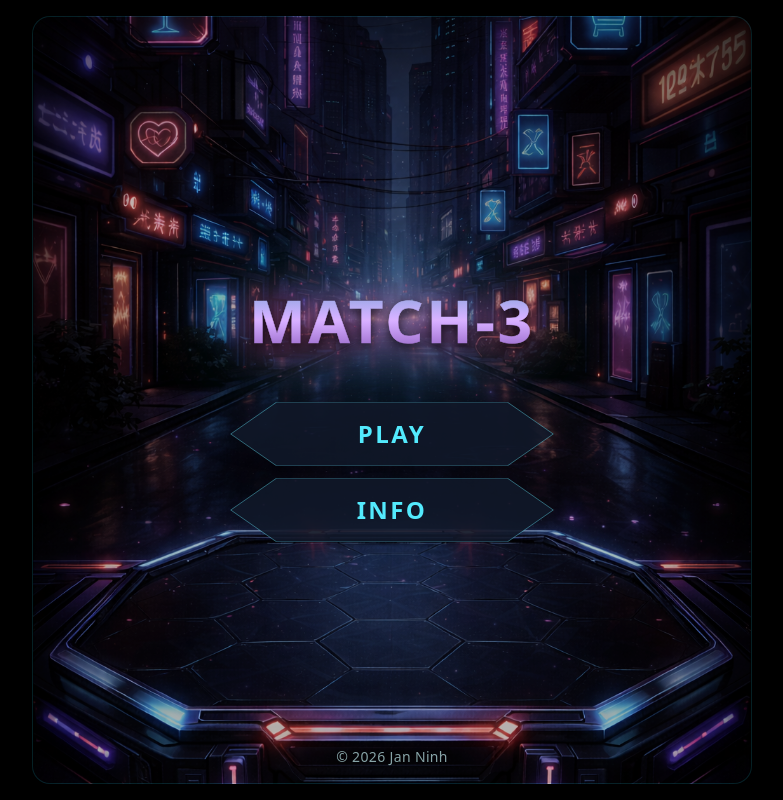
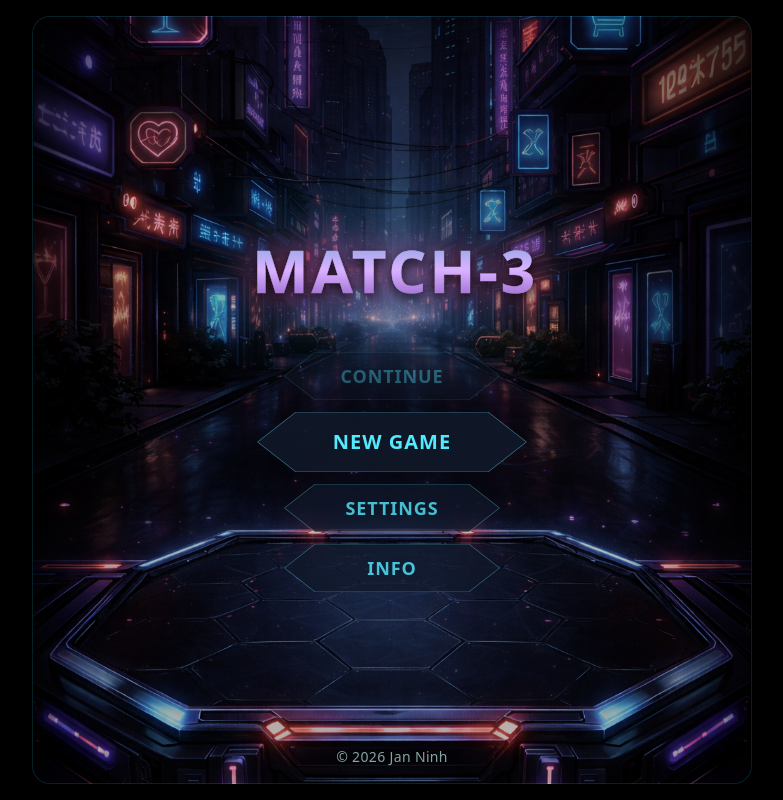
Before and after one commit to jan-ninh/match3-frontend, a React (Vite) app: page / in a window 1280 px wide. Shown: the whole page, without its empty margins (248-1031 px from the left). Built offline with nearby package versions, Linux system fonts and the light colour scheme; no server answers.

Commit message:
polish start menu and level map UX

```diff
--- a/src/components/CyberButton.tsx
+++ b/src/components/CyberButton.tsx
@@ -1,7 +1,7 @@
 import type { ButtonHTMLAttributes } from 'react';
 import { useAudio } from '@/context/AudioContext';
 
-type ButtonSize = 'xl' | 'md' | 'sm';
+type ButtonSize = 'xl' | 'lg' | 'md' | 'sm';
 
 type ButtonProps = ButtonHTMLAttributes<HTMLButtonElement> & {
   label: string;
@@ -10,11 +10,12 @@ type ButtonProps = ButtonHTMLAttributes<HTMLButtonElement> & {
 
 const sizeMap: Record<ButtonSize, string> = {
   xl: 'w-80 md:w-96 h-16 text-2xl tracking-widest',
+  lg: 'w-[280px] md:w-80 h-[60px] text-xl tracking-wider',
   md: 'w-56 md:w-64 h-12 text-lg tracking-wider',
   sm: 'w-auto px-8 h-10 text-sm tracking-wide',
 };
 
-export default function CyberButton({ label, className = '', type = 'button', size = 'xl', onClick, ...props }: ButtonProps) {
+export default function CyberButton({ label, className = '', type = 'button', size = 'xl', onClick, disabled = false, ...props }: ButtonProps) {
   const { playClickSound } = useAudio();
   const hexClip = 'polygon(20% 0%, 80% 0%, 92% 50%, 80% 100%, 20% 100%, 8% 50%)';
 
@@ -26,8 +27,11 @@ export default function CyberButton({ label, className = '', type = 'button', si
   return (
     <button
       type={type}
-      className={`cyber-button group relative select-none cursor-pointer transition-transform duration-500 hover:scale-105 ${sizeMap[size]} ${className}`}
+      className={`cyber-button group relative select-none transition-transform duration-500 ${
+        disabled ? 'cursor-default' : 'cursor-pointer hover:scale-105'
+      } ${sizeMap[size]} ${className}`}
       onClick={handleClick}
+      disabled={disabled}
       {...props}
     >
       {/* Hex Background */}
@@ -47,7 +51,11 @@ export default function CyberButton({ label, className = '', type = 'button', si
       </svg>
 
       {/* Label */}
-      <span className="relative z-10 flex h-full items-center justify-center font-bold text-cyan-300 group-hover:text-pink-500 transition-colors duration-500">
+      <span
+        className={`relative z-10 flex h-full items-center justify-center font-bold text-cyan-300 transition-colors duration-500 ${
+          disabled ? '' : 'group-hover:text-pink-500'
+        }`}
+      >
         {label}
       </span>
     </button>
--- a/src/components/level/levelTheme.ts
+++ b/src/components/level/levelTheme.ts
@@ -16,7 +16,6 @@ export const levelTheme = {
       select-none focus-visible:outline-2 focus-visible:outline-cyan-300
       transition-transform duration-200
       bg-[linear-gradient(135deg,rgba(15,23,42,0.92),rgba(2,6,23,0.92))]
-      backdrop-blur-md
     `,
 
     locked: `
--- a/src/pages/GameStartPage.tsx
+++ b/src/pages/GameStartPage.tsx
@@ -1,30 +1,94 @@
 import { useAuth } from '@/context/AuthContext';
-// src\pages\GameStartPage.tsx
+import { useGuest } from '@/context/GuestContext';
+import { GUEST_STARTING_POWERS } from '@/services/guest/guestStore';
+import { useOverlays } from '@/features/overlays';
+import Modal from '@/components/Modal';
+import { useState } from 'react';
 import { useNavigate } from 'react-router';
 import { CyberButton, CyberTitle } from '@/components';
 
 export default function GameStartPage() {
   const navigate = useNavigate();
-  const { mode } = useAuth();
+  const { mode, playDemo } = useAuth();
+  const { save, store } = useGuest();
+  const { openSettings } = useOverlays();
+  const [confirmNewGame, setConfirmNewGame] = useState(false);
+  const [resetError, setResetError] = useState<string | null>(null);
+  const hasGuestRun =
+    save.completedStages.length > 0 ||
+    save.activeAttempt !== null ||
+    save.powers.bomb !== GUEST_STARTING_POWERS.bomb ||
+    save.powers.laser !== GUEST_STARTING_POWERS.laser ||
+    save.powers.extraShuffle !== GUEST_STARTING_POWERS.extraShuffle;
+  const canContinue = mode === 'account' || hasGuestRun;
+
+  const startNewGame = () => {
+    const previousRunId = store.getSnapshot().save.runId;
+    store.reset();
+    if (store.getSnapshot().save.runId === previousRunId) {
+      setResetError('Guest progress changed in another tab. Reload before starting a new game.');
+      return;
+    }
+    setConfirmNewGame(false);
+    setResetError(null);
+    playDemo();
+    navigate('/game-map');
+  };
 
   const menuButtons = [
-    { label: mode === 'account' ? 'CONTINUE' : 'PLAY', onClick: () => navigate('/game-map') },
+    { label: 'CONTINUE', onClick: () => navigate('/game-map'), disabled: !canContinue, primary: canContinue },
+    {
+      label: 'NEW GAME',
+      onClick: () => {
+        setResetError(null);
+        if (hasGuestRun) setConfirmNewGame(true);
+        else startNewGame();
+      },
+      primary: !canContinue,
+    },
+    { label: 'SETTINGS', onClick: openSettings },
     { label: 'INFO', onClick: () => navigate('/about-us') },
   ];
 
   return (
     <div className="relative h-full min-h-0 w-full box-border overflow-hidden flex items-center justify-center p-4">
       <div className="text-center">
-        <CyberTitle className="p-8 select-none" size="xl">
+        <CyberTitle className="p-8 select-none translate-x-[3px]" size="xl">
           MATCH-3
         </CyberTitle>
 
         <div className="flex flex-col max-w-xl mx-auto gap-3 items-center mt-5">
           {menuButtons.map((btn) => (
-            <CyberButton key={btn.label} label={btn.label} onClick={btn.onClick} />
+            <CyberButton
+              key={btn.label}
+              label={btn.label}
+              onClick={btn.onClick}
+              disabled={btn.disabled}
+              size={btn.primary ? 'lg' : 'md'}
+              className={btn.disabled ? 'opacity-35' : btn.primary ? '' : 'opacity-80'}
+            />
           ))}
         </div>
+        {mode === 'account' && <p className="mt-3 text-sm text-cyan-100/70">New Game starts a local Demo campaign.</p>}
+        {resetError && !confirmNewGame && (
+          <p role="alert" className="mt-3 text-sm text-pink-300">
+            {resetError}
+          </p>
+        )}
       </div>
+
+      <Modal open={confirmNewGame} onClose={() => setConfirmNewGame(false)} title="Start a new game?" size="sm" closeOnBackdrop={false}>
+        <p className="text-center text-cyan-100">Your current local campaign progress and powers will be reset.</p>
+        {resetError && (
+          <p role="alert" className="mt-3 text-sm text-pink-300">
+            {resetError}
+          </p>
+        )}
+        <div className="mt-5 flex flex-wrap justify-center gap-3">
+          <CyberButton label="Cancel" size="sm" onClick={() => setConfirmNewGame(false)} />
+          <CyberButton label="NEW GAME" size="sm" onClick={startNewGame} />
+        </div>
+      </Modal>
 
       <p className="absolute bottom-4 left-1/2 -translate-x-1/2 text-sm font-normal tracking-wide text-cyan-100/65 select-none">© 2026 Jan Ninh</p>
     </div>
--- a/src/pages/LevelMapPage.tsx
+++ b/src/pages/LevelMapPage.tsx
@@ -14,7 +14,7 @@ export default function LevelMapPage() {
   const navigate = useNavigate();
 
   const { user, mode, canUseAccount, profile, profileRequest } = useAuth();
-  const { save, store } = useGuest();
+  const { save } = useGuest();
   const guestAccess = guestStageAccess(save);
 
   const profileToProgress = (profile: CurrentUser): Progress => {
@@ -72,18 +72,9 @@ export default function LevelMapPage() {
         <GuestStatus />
         <AccountPersistenceStatus />
         {mode === 'account' && profileRequest === 'loading' && <p className="text-center">Updating account data · last confirmed values are read-only.</p>}
-        {!user && (
+        {!user && guestAccess.campaignComplete && (
           <div className="text-center my-4">
-            {guestAccess.campaignComplete && <p>Campaign complete! Optional sandbox 12 is unlocked.</p>}
-            <button
-              type="button"
-              className="border border-cyan-300 rounded px-4 py-2"
-              onClick={() => {
-                if (window.confirm('Start a new guest run? This resets local campaign progress and powers.')) store.reset();
-              }}
-            >
-              New Run / Reset
-            </button>
+            <p>Campaign complete! Optional sandbox 12 is unlocked.</p>
           </div>
         )}
         <LevelGrid
--- a/tests/guest-browser.mjs
+++ b/tests/guest-browser.mjs
@@ -45,8 +45,19 @@ try {
   console.log('Browser: fresh/stale guest and real inventory consumption');
   const a = await setup();
   await a.page.goto(base + '/');
-  await a.page.getByRole('button', { name: 'PLAY DEMO', exact: true }).click();
+  assert.equal(await a.page.getByRole('button', { name: 'CONTINUE', exact: true }).isEnabled(), false);
+  const freshRun = (await read(a.page)).runId;
+  await a.page.getByRole('button', { name: 'SETTINGS', exact: true }).click();
+  await a.page.getByRole('dialog', { name: 'Settings', exact: true }).waitFor();
+  await a.page.getByRole('button', { name: 'Close', exact: true }).click();
+  await a.page.getByRole('button', { name: 'INFO', exact: true }).click();
+  await a.page.waitForURL('**/about-us');
+  await a.page.getByRole('button', { name: 'Back', exact: true }).click();
+  await a.page.getByRole('button', { name: 'NEW GAME', exact: true }).click();
   await a.page.getByRole('button', { name: 'Stage 1', exact: true }).waitFor();
+  assert.notEqual((await read(a.page)).runId, freshRun);
+  assert.equal(await a.page.getByRole('dialog').count(), 0);
+  assert.equal(await a.page.getByRole('button', { name: 'New Run / Reset' }).count(), 0);
   assert.equal(await a.page.getByRole('button', { name: 'Stage 1', exact: true }).isEnabled(), true);
   assert.equal(await a.page.getByRole('button', { name: 'Stage 2', exact: true }).isEnabled(), false);
   await a.page.goto(base + '/game-map/play-game?level=12');
@@ -61,12 +72,27 @@ try {
   await a.page.getByRole('button', { name: 'Reshuffle', exact: true }).waitFor();
   assert.equal((await read(a.page)).powers.extraShuffle, 1);
   assert.notEqual((await read(a.page)).activeAttempt.attemptId, spent.activeAttempt.attemptId);
-  await a.page.goto(base + '/game-map');
-  await a.page.getByRole('button', { name: 'New Run / Reset' }).waitFor();
-  a.page.once('dialog', (dialog) => dialog.accept());
-  await a.page.getByRole('button', { name: 'New Run / Reset' }).click();
+  await a.page.goto(base + '/');
+  assert.equal(await a.page.getByRole('button', { name: 'CONTINUE', exact: true }).isEnabled(), true);
+  await a.page.getByRole('button', { name: 'CONTINUE', exact: true }).click();
+  await a.page.waitForURL('**/game-map');
+  assert.equal((await read(a.page)).runId, spent.runId);
+  assert.equal((await read(a.page)).powers.extraShuffle, 1);
+  await a.page.goto(base + '/');
+  await a.page.getByRole('button', { name: 'NEW GAME', exact: true }).click();
+  const resetDialog = a.page.getByRole('dialog', { name: 'Start a new game?', exact: true });
+  await resetDialog.waitFor();
+  assert.equal((await read(a.page)).runId, spent.runId);
+  await resetDialog.getByRole('button', { name: 'Cancel', exact: true }).click();
+  await resetDialog.waitFor({ state: 'hidden' });
+  assert.equal((await read(a.page)).powers.extraShuffle, 1);
+  await a.page.getByRole('button', { name: 'NEW GAME', exact: true }).click();
+  await resetDialog.getByRole('button', { name: 'NEW GAME', exact: true }).click();
+  await a.page.getByRole('button', { name: 'Stage 1', exact: true }).waitFor();
   assert.notEqual((await read(a.page)).runId, spent.runId);
   assert.deepEqual((await read(a.page)).powers, GUEST_STARTING_POWERS);
+  await a.page.goto(base + '/');
+  assert.equal(await a.page.getByRole('button', { name: 'CONTINUE', exact: true }).isEnabled(), false);
   assert.deepEqual(a.calls, []);
   assert.deepEqual(a.errors, []);
   await a.context.close();
@@ -82,7 +108,11 @@ try {
   };
   console.log('Browser: completed campaign sandbox');
   const b = await setup({ saved: JSON.stringify(complete) });
-  await b.page.goto(base + '/game-map');
+  await b.page.goto(base + '/');
+  assert.equal(await b.page.getByRole('button', { name: 'CONTINUE', exact: true }).isEnabled(), true);
+  await b.page.getByRole('button', { name: 'CONTINUE', exact: true }).click();
+  await b.page.waitForURL('**/game-map');
+  assert.equal((await read(b.page)).runId, complete.runId);
   await b.page.getByText('Campaign complete! Optional sandbox 12 is unlocked.').waitFor();
   assert.equal(await b.page.getByRole('button', { name: 'Sandbox 12' }).isEnabled(), true);
   await b.page.getByRole('button', { name: 'Sandbox 12' }).click();
```
